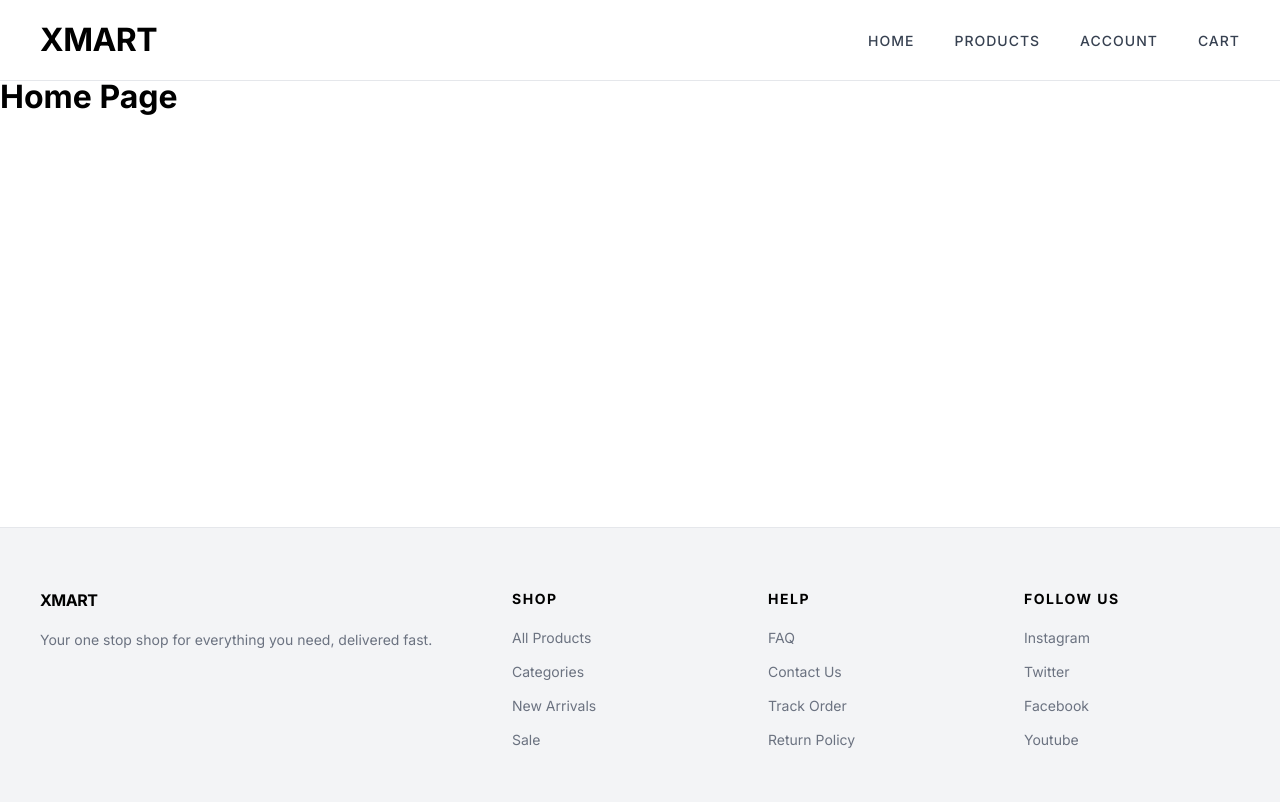
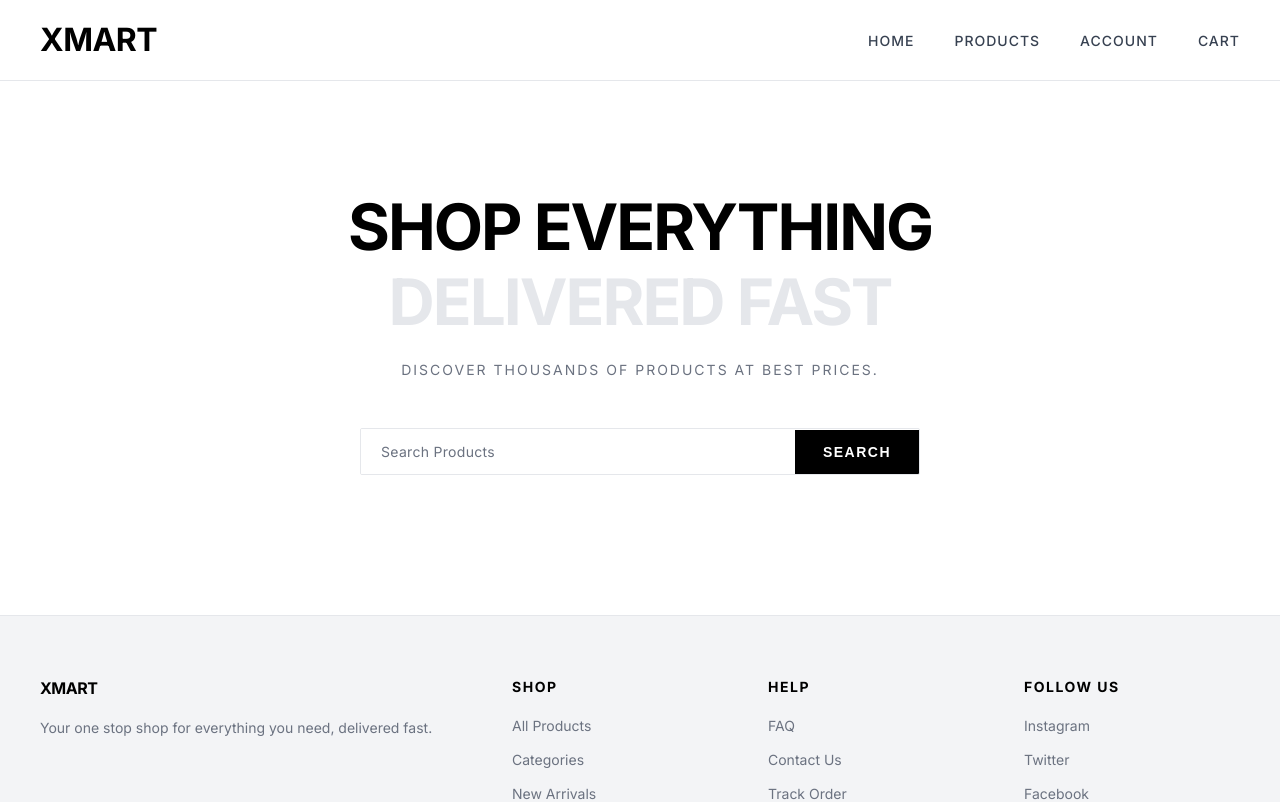
Before and after one commit to ShivanshPuri122/XMart-React, a React (Vite) app: page / in a window 1280 px wide. Shown: the top 802 px of the page. Built offline with nearby package versions, Linux system fonts and the light colour scheme.

Commit message:
Add:Hero section and Search bar

```diff
--- a/src/pages/Home.jsx
+++ b/src/pages/Home.jsx
@@ -1,9 +1,21 @@
+import {useState, useEffect } from "react"
+import SearchBar from "../components/Searchbar"
+
+
 function Home() {
-  return (
-    <div>
-      <h1>Home Page</h1>
-    </div>
-  )
+    return (
+        <div>
+            {/* Hero Section */}
+            <section className="hero">
+                <div className="hero-content">
+                    <h2>Shop Everything</h2>
+                    <h2>Delivered Fast</h2>
+                    <p>Discover thousands of products at best prices.</p>
+                    <SearchBar />
+                </div>
+            </section>
+        </div>
+    )
 }
 
 export default Home
```
